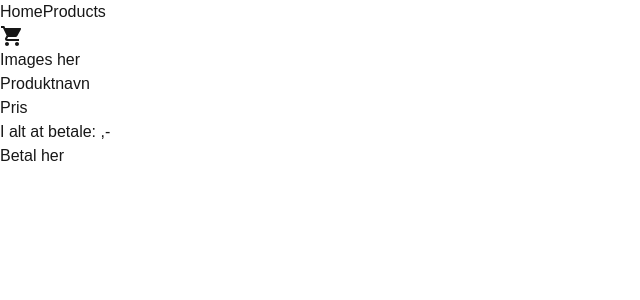
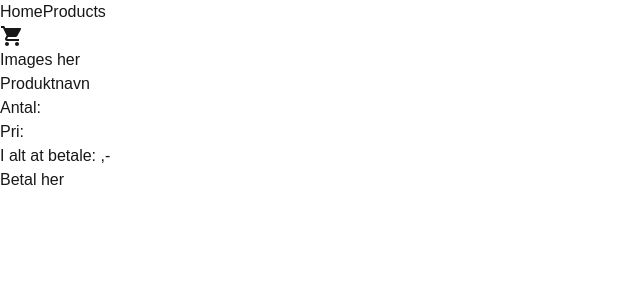
Before and after one commit to madsemilgodstil/vrm_webshop, a Next.js app: page /pages/payment in a window 1280 px wide. Shown: the top 300 px of the page, without its empty margins (0-640 px from the left). Built offline with nearby package versions, Linux system fonts and the light colour scheme.

Commit message:
antal på payment

```diff
--- a/src/components/payment/Payment.jsx
+++ b/src/components/payment/Payment.jsx
@@ -5,7 +5,8 @@ const Payment = () => {
         <p className="w-16 h-16 bg-gray-200 mr-4 flex items-center justify-center">Images her</p>
         <div className="content">
           <h2>Produktnavn</h2>
-          <p>Pris</p>
+          <p>Antal:</p>
+          <p>Pri:</p>
         </div>
       </div>
       <p className="text-lg">I alt at betale: ,-</p>
```
